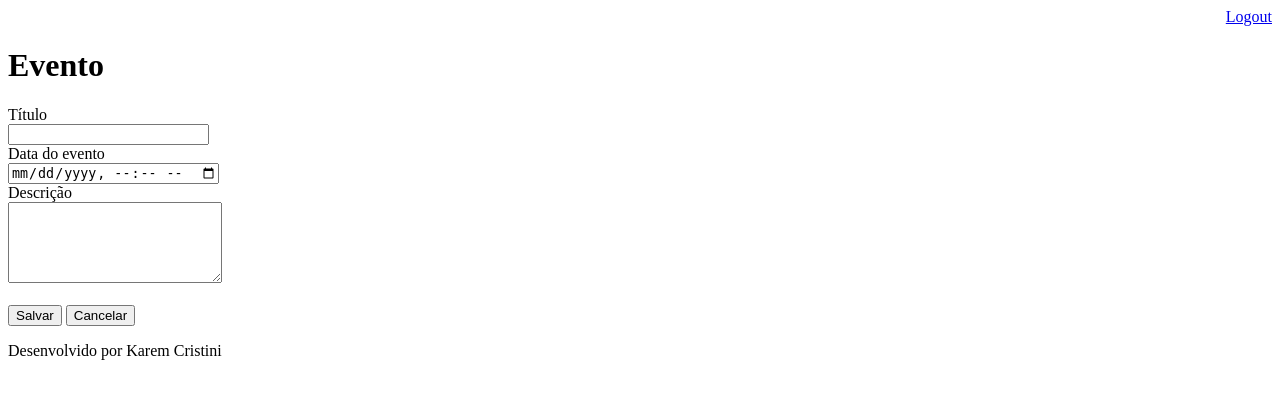
After one commit to KSouzaEng/Agenda, a Django app: page /agenda/evento/ in a window 1280 px wide. The commit adds this page. Shown: the top 399 px of the page. Run offline with Django 3.2, Linux system fonts and the light colour scheme; a user stored in the database is signed in.

Commit message:
Função de inserção de eventos

```diff
--- a/Agenda/templates/agenda.html
+++ b/Agenda/templates/agenda.html
@@ -4,6 +4,9 @@
 
 <h2> Agendamento </h2>
 
+<a href="evento/">
+<button type="button"> Novo Evento </button>
+</a>
 <ul style="font-size: 18px">
 {% for evento in eventos %}
    <li> {{evento.titulo}} - {{evento.get_data_evento}}</li>
--- /dev/null
+++ b/Agenda/templates/evento.html
@@ -0,0 +1,26 @@
+{% extends 'model_page.html' %}
+<title> Agenda </title>
+{% block content%}
+
+<h1> Evento </h1>
+<form action="submit" method="POST"> {% csrf_token %}
+    <label>Título </label>
+    <br />
+    <input type="text" name="titulo" size="22">
+    <br>
+    <label>Data do evento </label>
+    <br>
+    <input type="datetime-local" name="data_evento" size="23">
+    <br />
+    <label>Descrição </label>
+    <br>
+    <textarea name="descricao" rows="5" cols="24"></textarea>
+    <br>
+    <br>
+    <button type="submit">Salvar</button>
+    <a href = "/">
+    <button type="button">Cancelar</button>
+    </a>
+</form>
+
+{% endblock %}
--- a/Agenda/urls.py
+++ b/Agenda/urls.py
@@ -21,6 +21,8 @@ from django.views.generic import  RedirectView
 urlpatterns = [
     path('admin/', admin.site.urls),
     path('agenda/', views.lista_eventos),
+    path('agenda/evento/', views.evento),
+    path('agenda/evento/submit', views.submit_evento),
     path('',RedirectView.as_view(url='/agenda/')),
     path ('login/',views.logar),
     path ('login/submit',views.submit_login),
--- a/core/views.py
+++ b/core/views.py
@@ -34,3 +34,22 @@ def lista_eventos(request):
     dados = {'eventos': evento}
 
     return render(request, 'agenda.html',dados)
+
+@login_required(login_url='/login/')
+def evento(request):
+    return render(request,'evento.html')
+
+
+@login_required(login_url='/login/')
+def submit_evento(request):
+
+    if request.POST:
+        titulo = request.POST.get('titulo')
+        data_evento = request.POST.get('data_evento')
+        descricao = request.POST.get('descricao')
+        usuario = request.user
+        Evento.objects.create(titulo=titulo,
+                             data_evento= data_evento,
+                             descricao = descricao,
+                             usuario = usuario)
+    return redirect('/')
```
Also changed, not shown: db.sqlite3, 1 other file.
